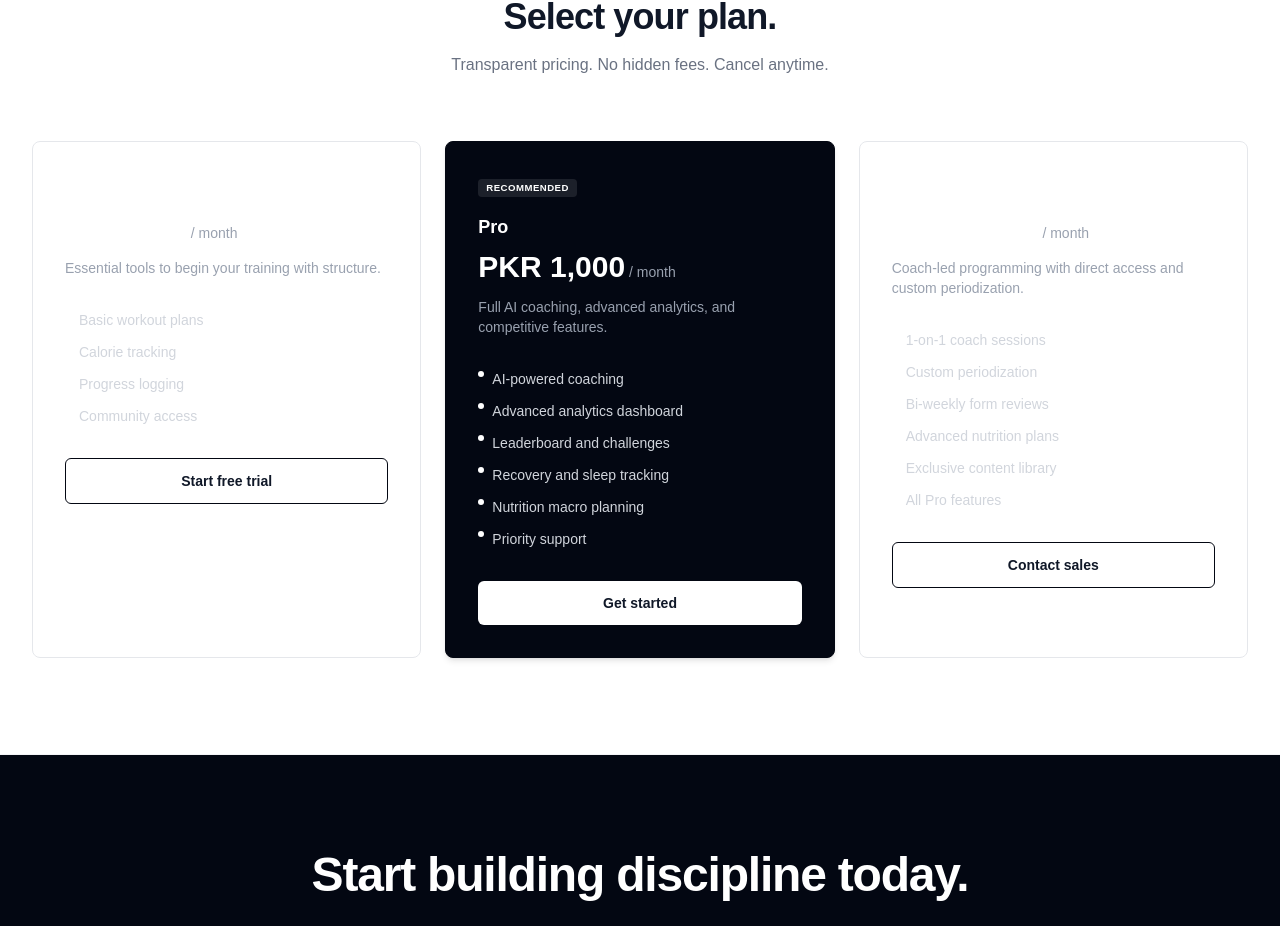
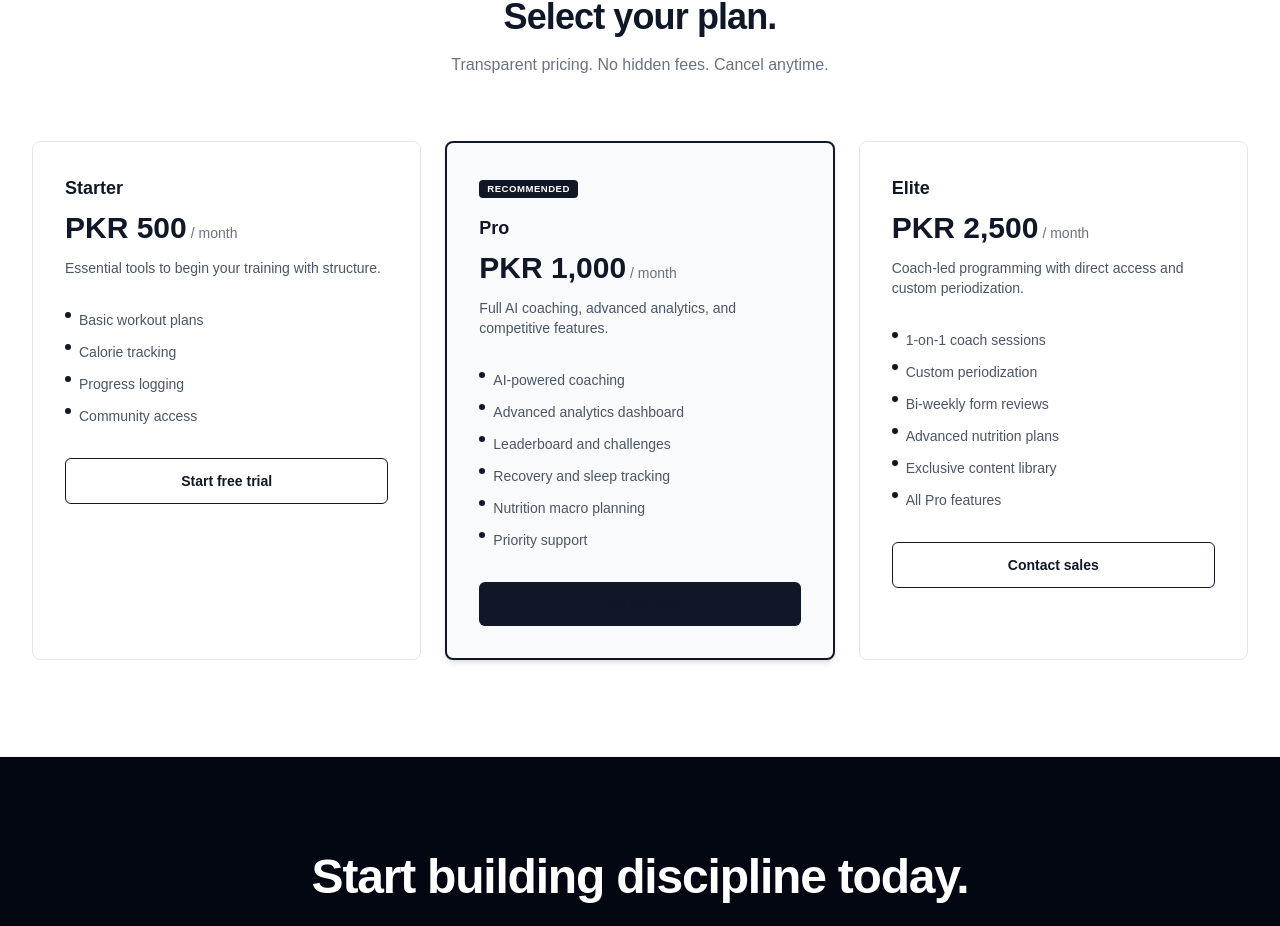
Before and after one commit to uxlabspk/Befit, a Next.js app: page / in a window 1280 px wide. Shown: the part 4068-4994 px from the top of the page. Built offline with nearby package versions, Linux system fonts and the light colour scheme.

Commit message:
style(pricing): update pricing card styles and text colors

```diff
--- a/app/page.tsx
+++ b/app/page.tsx
@@ -460,7 +460,7 @@ export default function Home() {
             <div className="text-xs font-semibold uppercase tracking-[0.3em] text-gray-400">
               Pricing
             </div>
-            <h2 className="mt-4 text-3xl font-bold tracking-tight sm:text-4xl">
+            <h2 className="mt-4 text-3xl font-bold tracking-tight text-gray-900 sm:text-4xl">
               Select your plan.
             </h2>
             <p className="mt-4 text-base text-gray-500">
@@ -474,35 +474,35 @@ export default function Home() {
                 key={name}
                 className={`animate-fade-up stagger-${i + 1} rounded-lg border p-8 transition-all duration-300 hover:-translate-y-1 ${
                   highlighted
-                    ? "border-gray-950 bg-gray-950 shadow-md hover:shadow-lg"
-                    : "border-gray-200 bg-white hover:shadow-md"
+                    ? "border-2 border-gray-900 bg-gray-50 shadow-md"
+                    : "border-gray-200 bg-white hover:border-gray-300 hover:shadow-md"
                 }`}
               >
                 {highlighted && (
-                  <div className="mb-4 inline-block rounded bg-white/10 px-2 py-0.5 text-[0.6rem] font-bold uppercase tracking-wider text-white">
+                  <div className="mb-4 inline-block rounded bg-gray-900 px-2 py-0.5 text-[0.6rem] font-bold uppercase tracking-wider text-white">
                     Recommended
                   </div>
                 )}
-                <h3 className="text-lg font-semibold text-white">{name}</h3>
+                <h3 className="text-lg font-semibold text-gray-900">{name}</h3>
                 <div className="mt-2 flex items-baseline gap-1">
-                  <span className="text-3xl font-bold text-white">{price}</span>
-                  <span className="text-sm text-gray-400">{period}</span>
+                  <span className="text-3xl font-bold text-gray-900">{price}</span>
+                  <span className="text-sm text-gray-500">{period}</span>
                 </div>
-                <p className="mt-3 text-sm text-gray-400">{description}</p>
-                <ul className="mt-8 space-y-3 text-sm text-gray-300">
+                <p className="mt-3 text-sm text-gray-600">{description}</p>
+                <ul className="mt-8 space-y-3 text-sm text-gray-600">
                   {planFeatures.map((feature) => (
                     <li key={feature} className="flex items-start gap-2">
-                      <span className="mt-0.5 h-1.5 w-1.5 flex-shrink-0 rounded-full bg-white" />
+                      <span className="mt-0.5 h-1.5 w-1.5 flex-shrink-0 rounded-full bg-gray-900" />
                       {feature}
                     </li>
                   ))}
                 </ul>
                 <a
                   href="#contact"
-                  className={`mt-8 inline-flex w-full items-center justify-center rounded-md px-5 py-3 text-sm font-semibold transition ${
+                  className={`mt-8 inline-flex w-full items-center justify-center rounded-md px-5 py-3 text-sm font-semibold transition-colors duration-200 ${
                     highlighted
-                      ? "bg-white text-gray-950 hover:bg-gray-100"
-                      : "border border-gray-950 text-gray-950 hover:bg-gray-950 hover:text-white"
+                      ? "bg-gray-900 text-white hover:bg-gray-800"
+                      : "border border-gray-900 text-gray-900 hover:bg-gray-900 hover:text-white"
                   }`}
                 >
                   {cta}
```
